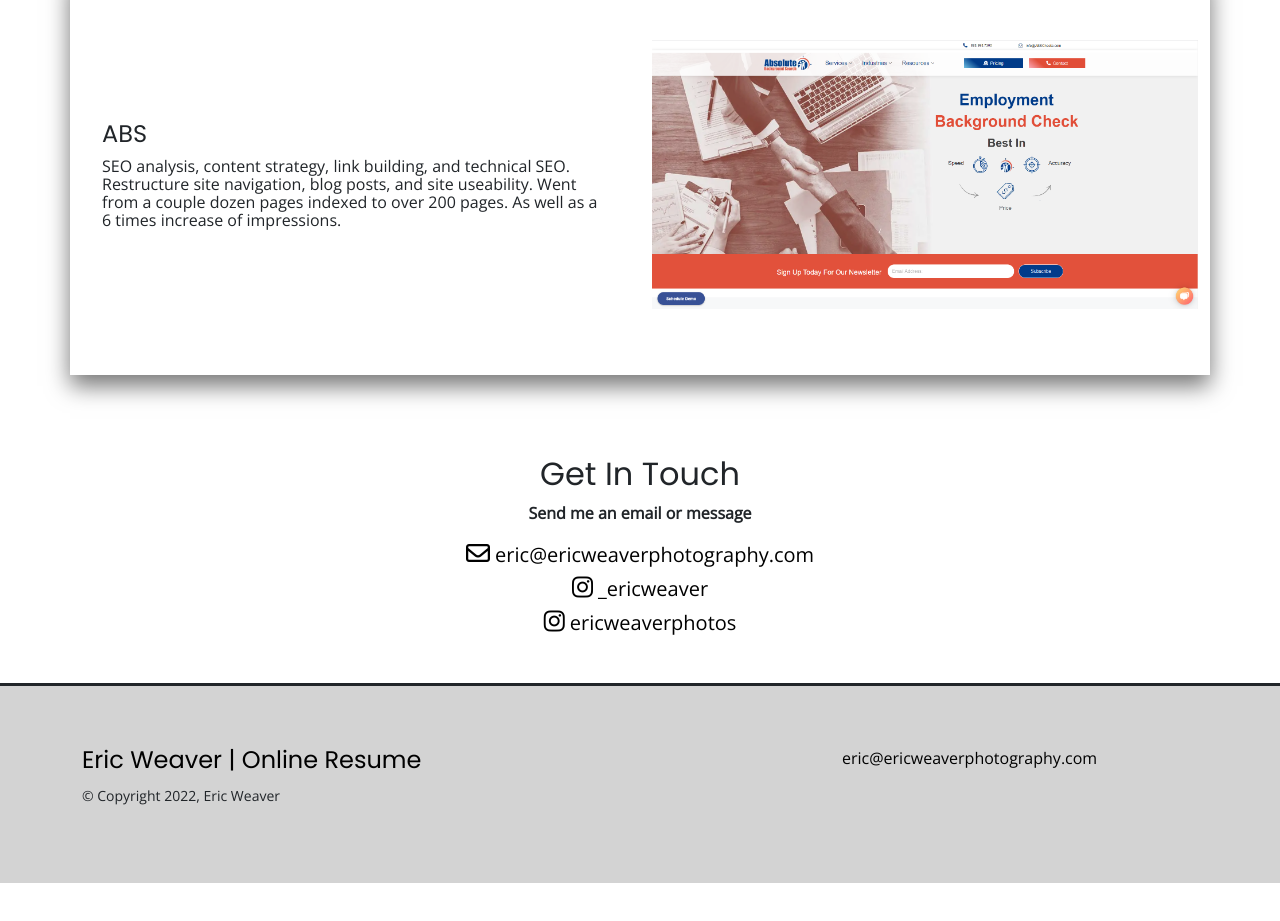
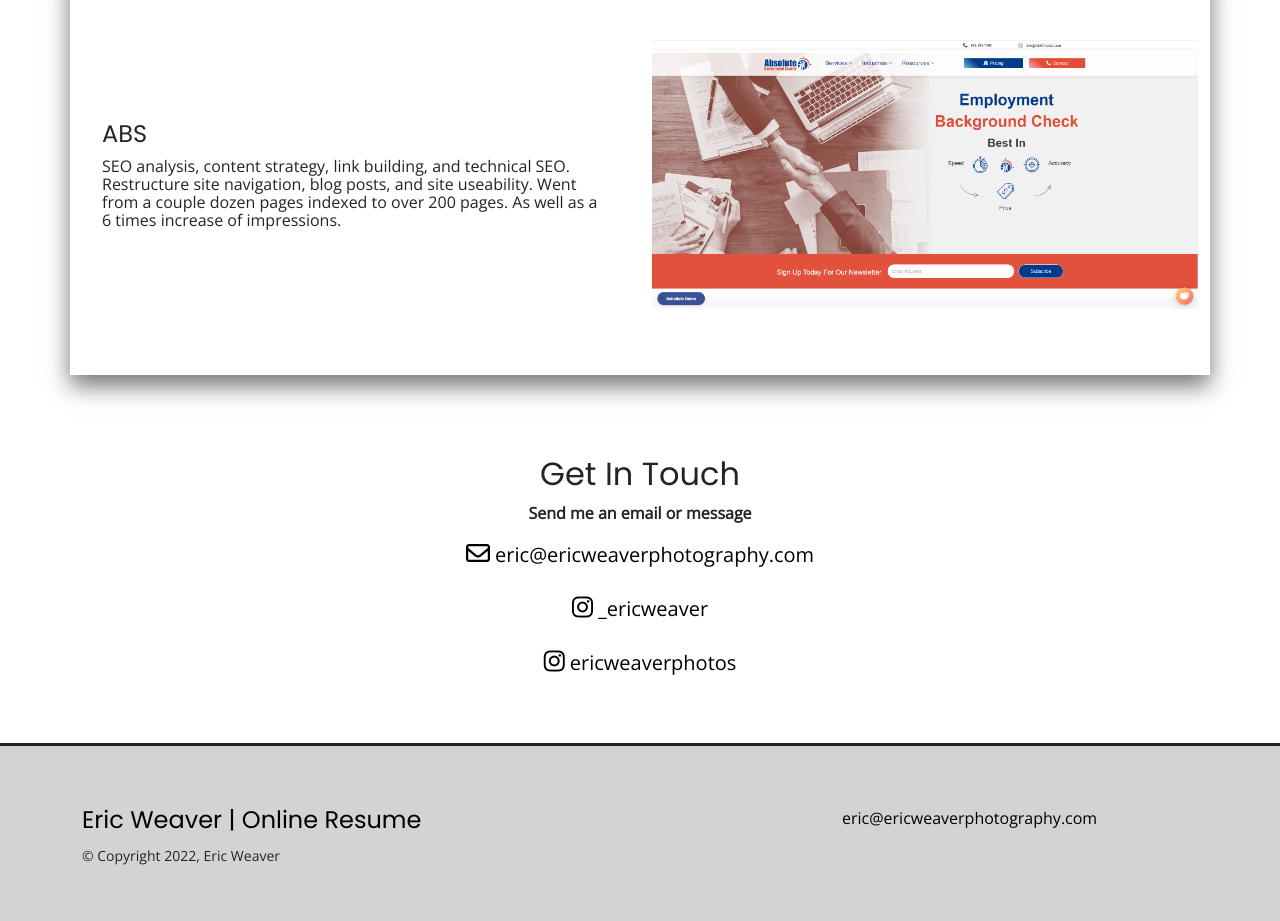
Before and after one commit to UniquelyNomad/portfolio, a plain HTML site: page index.html in a window 1280 px wide. Shown: the part 4006-4927 px from the top of the page. Before the commit the page ends 4889 px from the top, so only its background shows below. Drawn offline with nearby package versions, Linux system fonts and the light colour scheme.

Commit message:
Add files via upload

```diff
--- a/style.css
+++ b/style.css
@@ -13,6 +13,9 @@ h2{
 }
 h4{
     font-weight: unset;
+}
+h5{
+    padding-bottom: 20px;
 }
 img{
     max-width: 100%;
```
